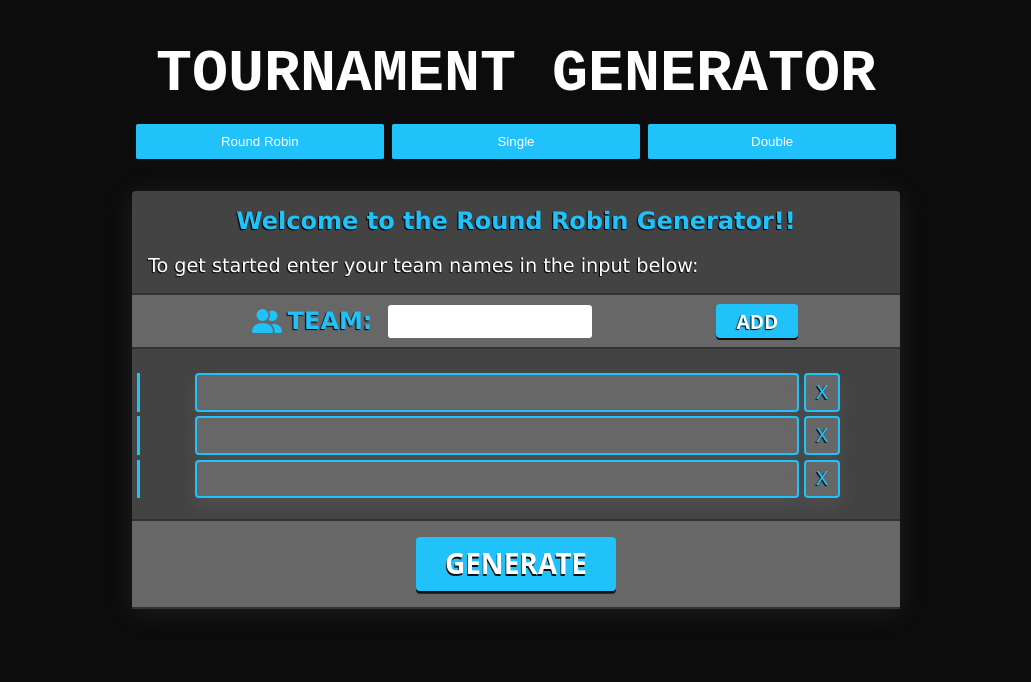
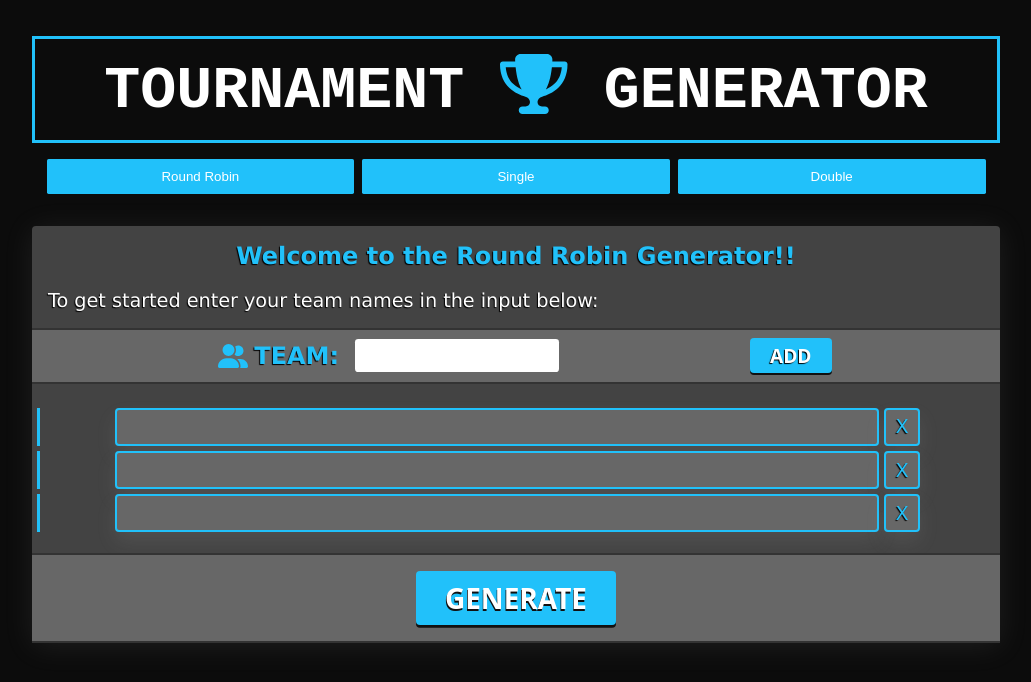
Before and after one commit to seanscott95/Tournament-Generator, a React (Vite) app: page /roundRobin in a window 1280 px wide. Shown: the top 682 px of the page, without its empty margins (124-1155 px from the left). Built offline with nearby package versions, Linux system fonts and the light colour scheme.

Commit message:
Added a logo in the navbar heading. Edited the navbar margin and width to match the generator components. Edited the max-width of the page from 800px to 1000px.

```diff
--- a/src/components/Navbar.jsx
+++ b/src/components/Navbar.jsx
@@ -1,10 +1,14 @@
 import { Link } from 'react-router-dom';
+
+
+import { FontAwesomeIcon } from '@fortawesome/react-fontawesome';
+import { faTrophy, faUserGroup } from '@fortawesome/free-solid-svg-icons';
 
 const Navbar = () => {
   return (
     <nav className='navbar'>
       <Link to='/' className='heading'>
-        <h1 >TOURNAMENT GENERATOR</h1>
+        <h1 >TOURNAMENT <FontAwesomeIcon className="icon" icon={faTrophy} /> GENERATOR</h1>
       </Link>
       <ul>
         <li>
--- a/src/index.css
+++ b/src/index.css
@@ -12,7 +12,7 @@ html {
 body {
   height: 100%;
   width: 100%;
-  max-width: 800px;
+  max-width: 1000px;
   margin: 0 auto;
   box-sizing: border-box;
   font-family: Verdana, Geneva, Tahoma, sans-serif;
@@ -52,15 +52,20 @@ a:hover {
   flex-direction: column;
   align-items: center;
   justify-content: center;
-  margin: 0 0.5em;
   text-align: center;
+  margin: 1em;
 }
 .navbar .heading {
-  margin-top: 1em;
-  font-size: clamp(0.7rem, 3vw + 1rem, 2.5rem);
+  margin-top: 0.5em;
+  font-size: clamp(0.7rem, 3vw + 0.75rem, 2.5rem);
   color: white;
   text-decoration: none;
   font-family: monospace;
+  width: 100%;
+}
+.navbar .heading h1 {
+  border: 3px solid #21c1fa;
+  padding: 0.25em;
 }
 .navbar ul {
   display: flex;
@@ -374,7 +379,7 @@ a:hover {
   margin-bottom: 0.025em;
 }
 .generatorContainer .generatedTable .toggleShowByesInputGrp input {
-  font-size: clamp(0.7rem, 3vw + 1rem, 2.5rem);
+  font-size: clamp(0.7rem, 3vw + 0.75rem, 2.5rem);
   accent-color: #21c1fa;
   width: 0.5em;
   height: 0.5em;
--- a/src/index.scss
+++ b/src/index.scss
@@ -1,6 +1,6 @@
 $fontSize: clamp(0.7rem, 2vw + 0.5rem, 1.2rem);
 $lrgFontSize: clamp(1rem, 4vw + 1rem, 1.5rem);
-$h1FontSize: clamp(0.7rem, 3vw + 1rem, 2.5rem);
+$h1FontSize: clamp(0.7rem, 3vw + .75rem, 2.5rem);
 $h2FontSize: clamp(0.7rem, 4vw + 0.5rem, 1.75rem);
 $primaryColor: #21c1fa;
 $primaryOrange: #ff7300;
@@ -22,7 +22,7 @@ html {
 body {
   height: 100%;
   width: 100%;
-  max-width: 800px;
+  max-width: 1000px;
   margin: 0 auto;
   box-sizing: border-box;
   font-family: Verdana, Geneva, Tahoma, sans-serif;
@@ -101,14 +101,19 @@ a:hover {
   flex-direction: column;
   align-items: center;
   justify-content: center;
-  margin: 0 0.5em;
   text-align: center;
+  margin: 1em;
   .heading {
-    margin-top: 1em;
+    margin-top: .5em;
     font-size: $h1FontSize;
     color: white;
     text-decoration: none;
     font-family: monospace;
+    width: 100%;
+    h1 {
+      border: 3px solid $primaryColor;
+      padding: .25em;
+    }
   }
   ul {
     display: flex;
```
Also changed, not shown: 1 other file (tests, documents, lock files or other folders).
